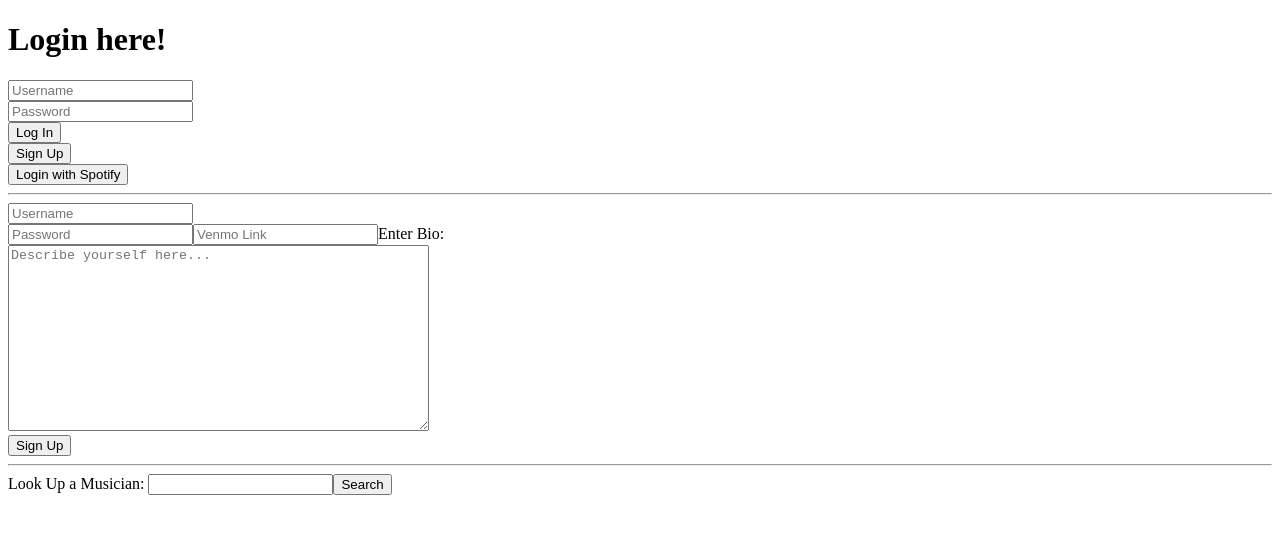
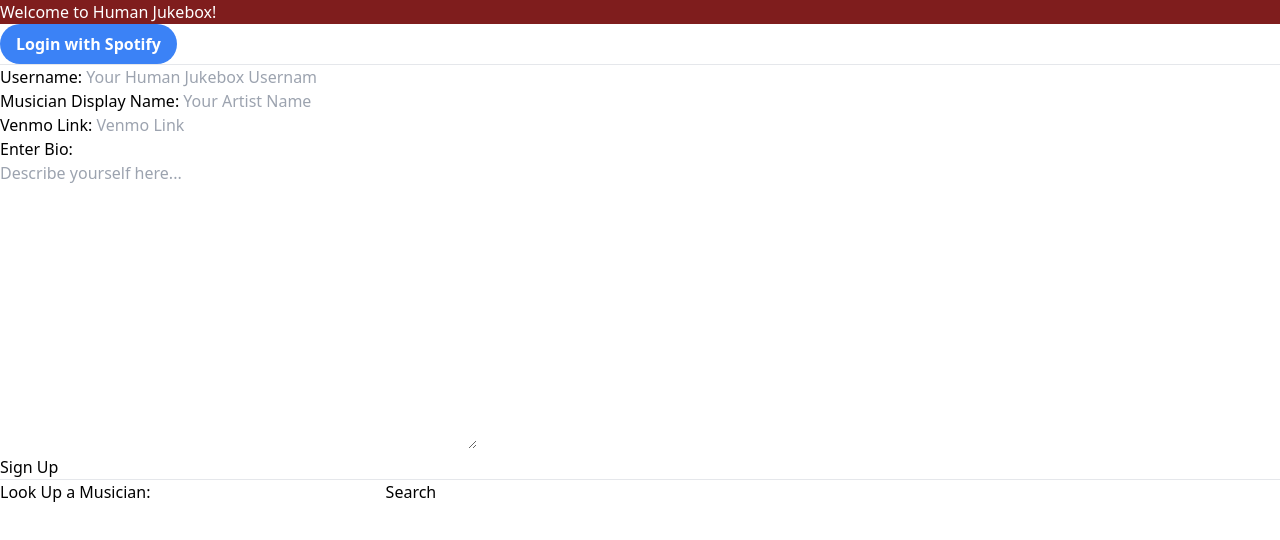
Before and after one commit to aaron1729/human-jukebox, a React app: page / in a window 1280 px wide. Shown: the top 540 px of the page. Built offline with nearby package versions, Linux system fonts and the light colour scheme.

Commit message:
Remove unnecessary input fields and integrate tailwind

```diff
--- a/src/client/Components/SignUpPage.tsx
+++ b/src/client/Components/SignUpPage.tsx
@@ -5,12 +5,12 @@ const SignUpPage = () => {
   // use react hooks to create state for username and password
   const [data, setData] = useState({
     username:'',
-    password:'',
+    displayName: '',
     venmoLink: '',
     musicianBio: ''
   })
 
-  const { username, password, venmoLink, musicianBio } = data;
+  const { username, venmoLink, displayName, musicianBio } = data;
 
   const changeHandler = (e: any) => {
     setData({...data, [e.target.name]: [e.target.value]})
@@ -25,20 +25,18 @@ const SignUpPage = () => {
 
     const target = e.target as typeof e.target & {
       username: { value: string };
-      password: { value: string };
     };
     const username = target.username.value;
-    const password = target.password.value;
     // console.log(username, password)
 
-    console.log('body will be', JSON.stringify({ username, password, venmoLink, musicianBio}))
+    console.log('body will be', JSON.stringify({ username, venmoLink, musicianBio}))
 
     const options = {
       method: 'POST',
       headers: {
         'Content-Type': 'application/json',
       },
-      body: JSON.stringify({ username, password, venmoLink, musicianBio})
+      body: JSON.stringify({ username, venmoLink, musicianBio})
     }
 
     // make post request to backend using username and password
@@ -49,10 +47,12 @@ const SignUpPage = () => {
 
     <div className="loginForm">
       <form onSubmit={handleSubmit}>
-        <input type="text" name="username" placeholder='Username' value={username} onChange={changeHandler}/>
+        Username: <input type="text" name="username" placeholder='Your Human Jukebox Username' value={username} onChange={changeHandler}/>
         <br />
-        <input type="password" name="password" placeholder='Password' value={password} onChange={changeHandler}/>
-        <input type="text" name="venmoLink" placeholder='Venmo Link' onChange={changeHandler}/>
+        Musician Display Name: <input type="text" name="displayName" placeholder='Your Artist Name' value={displayName} onChange={changeHandler}/>
+        <br />
+        Venmo Link: <input type="text" name="venmoLink" placeholder='Venmo Link' onChange={changeHandler}/>
+        <br />
         <label htmlFor="text">Enter Bio:</label>
           <br/>
         <textarea id="text" name="musicianBio" rows={12} cols={50} placeholder="Describe yourself here..." onChange={changeHandler}></textarea>
--- a/src/client/Components/SpotifySignIn.tsx
+++ b/src/client/Components/SpotifySignIn.tsx
@@ -4,7 +4,7 @@ const SpotifySignIn = () => {
 
   return (
     <div className="spotifyContainer">
-      <a href="/api/auth" className="spotify-button"><button>Login with Spotify</button></a>
+      <a href="/api/auth" className="spotify-button"><button className="bg-blue-500 hover:bg-blue-700 text-white font-bold py-2 px-4 rounded-full">Login with Spotify</button></a>
     </div>
   )
 }
--- a/src/client/Containers/LandingPageContainer.tsx
+++ b/src/client/Containers/LandingPageContainer.tsx
@@ -1,12 +1,13 @@
 import React from 'react';
 import SearchInput from '../Components/SearchInput';
-import LoginForm from '../Components/LoginForm';
+import SpotifySignIn from '../Components/SpotifySignIn';
 import SignUpPage from '../Components/SignUpPage';
 
 function LandingPageContainer(){
   return(
     <div className="landing-page">
-      <LoginForm />
+      <h1 className ="bg-red-900 text-white">Welcome to Human Jukebox!</h1>
+      <SpotifySignIn />
       <hr/>
       <SignUpPage />
       <hr/>
--- a/src/client/index.tsx
+++ b/src/client/index.tsx
@@ -1,6 +1,7 @@
 import React from 'react';
 import ReactDOM from 'react-dom';
 import App from './App';
+import '../index.css'
 
 ReactDOM.render(
   <App />,
--- a/webpack.config.js
+++ b/webpack.config.js
@@ -24,6 +24,11 @@ module.exports = {
               use: ['ts-loader'],
               exclude: /node_modules/,
             },
+            {
+              test: /\.css$/i,
+              include: path.resolve(__dirname, 'src'),
+              use: ['style-loader', 'css-loader', 'postcss-loader'],
+            },
         ]
     },
     resolve: {
```
Also changed, not shown: package.json (+6 -2 lines), 1 other file (tests, documents, lock files or other folders).
